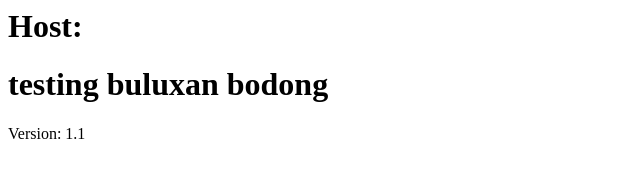
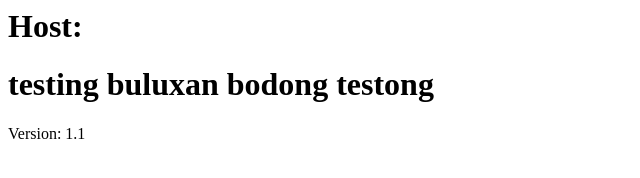
Before and after one commit to lookman-af/nginx, a plain HTML site: page index.html in a window 1280 px wide. Shown: the whole page, without its empty margins (0-640 px from the left). Drawn offline with Linux system fonts and the light colour scheme.

```diff
--- a/index.html
+++ b/index.html
@@ -1,7 +1,7 @@
 <html>
 <body>
         <h1>Host: <!--#echo var="HOSTNAME" --></h1>
-         <h1> testing  buluxan bodong</h1>
+         <h1> testing  buluxan bodong testong</h1>
         Version: 1.1
 </body>
 </html>
```
